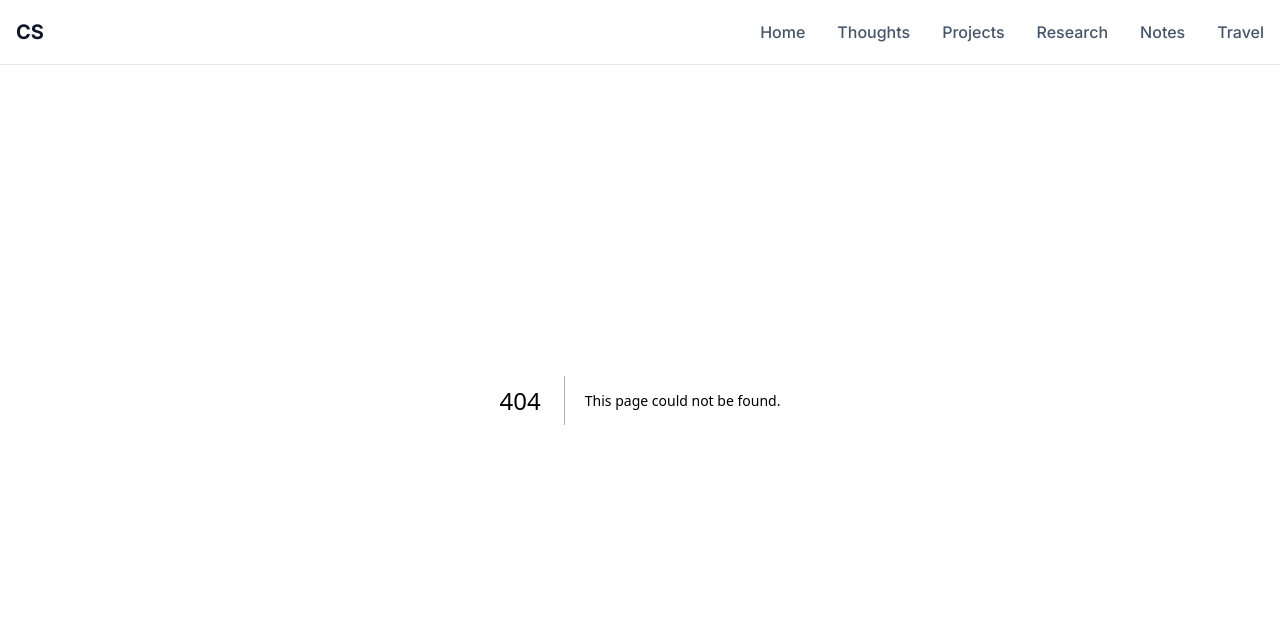
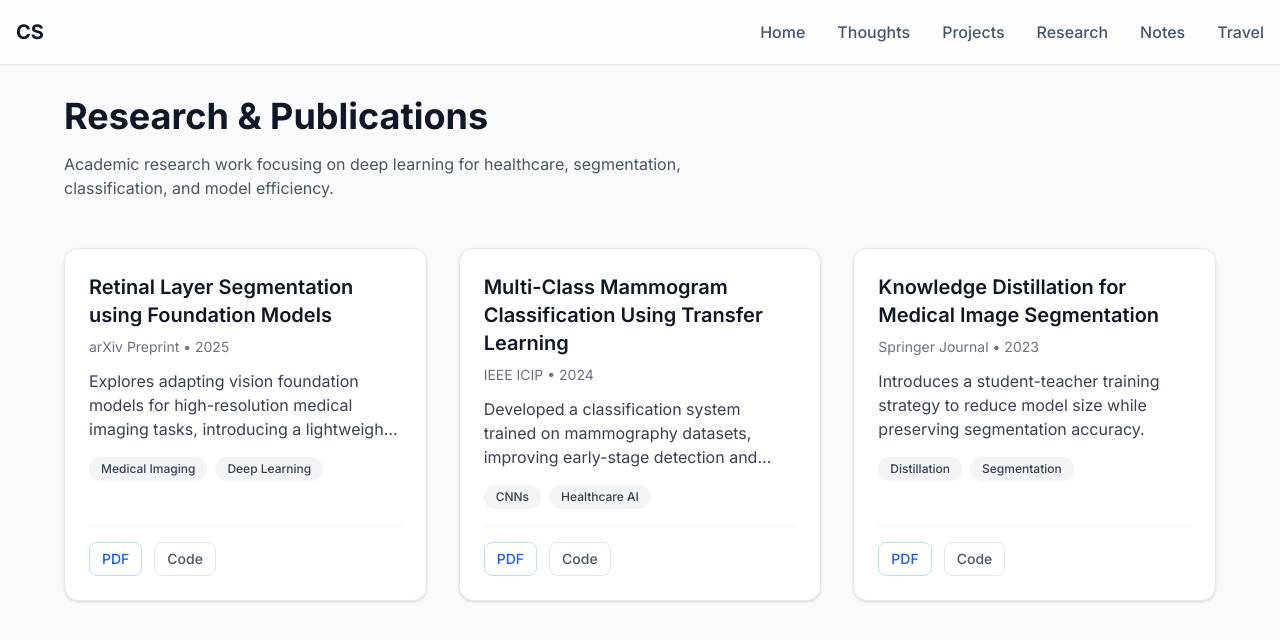
Before and after one commit to csking101/website, a Next.js app in the folder my-portfolio/: page /research in a window 1280 px wide. Before the commit this address had no page. Shown: the top 640 px of the page. Built offline with nearby package versions, Linux system fonts and the light colour scheme.

Commit message:
Added notes and research

```diff
--- /dev/null
+++ b/my-portfolio/app/notes/[slug]/page.tsx
@@ -0,0 +1,46 @@
+import fs from "fs";
+import path from "path";
+import matter from "gray-matter";
+import { remark } from "remark";
+import html from "remark-html";
+import remarkSlug from "remark-slug";
+import remarkToc from "remark-toc";
+import Link from "next/link";
+
+interface NotePageProps {
+  params: Promise<{ slug: string }>;
+}
+
+export default async function NotePage(props: NotePageProps) {
+  const { slug } = await props.params; // ✅ FIX: await params
+
+  const notesDir = path.join(process.cwd(), "content/notes");
+  const filePath = path.join(notesDir, `${slug}.md`);
+  const fileContent = fs.readFileSync(filePath, "utf8");
+
+  const { data, content } = matter(fileContent);
+
+  const processedContent = await remark()
+    .use(remarkSlug)
+    .use(remarkToc, { heading: "Table of Contents" })
+    .use(html)
+    .process(content);
+
+  const htmlContent = processedContent.toString();
+
+  return (
+    <div className="max-w-3xl mx-auto py-12 mt-12">
+      <Link href="/notes" className="text-sm text-gray-400 hover:text-gray-200">
+        ← Back to Notes
+      </Link>
+
+      <h1 className="text-3xl font-bold mt-4">{data.title}</h1>
+      <p className="text-gray-400 text-sm mt-1">{data.date}</p>
+
+      <article
+        className="prose prose-invert mt-8"
+        dangerouslySetInnerHTML={{ __html: htmlContent }}
+      />
+    </div>
+  );
+}
--- /dev/null
+++ b/my-portfolio/app/notes/page.tsx
@@ -0,0 +1,47 @@
+// app/notes/page.tsx
+import NoteCard from "@/components/note-card";
+
+const notes = [
+  {
+    title: "Understanding Attention in Transformers",
+    description:
+      "A quick explanation of query-key-value attention and why it helps models capture context.",
+    date: "2024-06-12",
+    tags: ["Deep Learning", "Transformers"],
+    slug: "attention-in-transformers",
+  },
+  {
+    title: "What is Vector Quantization?",
+    description:
+      "My notes on VQ, codebooks, and how VQ-VAE compresses continuous vectors into discrete tokens.",
+    date: "2024-07-02",
+    tags: ["Representation Learning", "Compression"],
+    slug: "vector-quantization-explained",
+  },
+  {
+    title: "RAG vs Fine-Tuning",
+    description:
+      "When to use RAG instead of fine-tuning large models, trade-offs, cost, and latency.",
+    date: "2024-08-15",
+    tags: ["LLMs", "RAG"],
+    slug: "rag-vs-finetuning",
+  },
+];
+
+export default function NotesPage() {
+  return (
+    <main className="px-6 md:px-16 py-24 bg-gray-50 min-h-screen">
+      <h1 className="text-4xl font-bold text-gray-900 mb-4">Notes</h1>
+      <p className="text-gray-600 max-w-2xl mb-12">
+        A collection of short learnings, explanations, ideas, and references.
+        These are informal and continuously evolving.
+      </p>
+
+      <div className="grid grid-cols-1 md:grid-cols-2 lg:grid-cols-3 gap-8">
+        {notes.map((note, index) => (
+          <NoteCard key={index} {...note} />
+        ))}
+      </div>
+    </main>
+  );
+}
--- /dev/null
+++ b/my-portfolio/app/research/page.tsx
@@ -0,0 +1,55 @@
+// app/research/page.tsx
+import ResearchCard from "@/components/research-card";
+
+const research = [
+  {
+    title: "Retinal Layer Segmentation using Foundation Models",
+    venue: "arXiv Preprint",
+    year: "2025",
+    description:
+      "Explores adapting vision foundation models for high-resolution medical imaging tasks, introducing a lightweight fine-tuning pipeline.",
+    pdf: "#",
+    code: "#",
+    tags: ["Medical Imaging", "Deep Learning"],
+  },
+  {
+    title: "Multi-Class Mammogram Classification Using Transfer Learning",
+    venue: "IEEE ICIP",
+    year: "2024",
+    description:
+      "Developed a classification system trained on mammography datasets, improving early-stage detection and interpretability with Grad-CAM.",
+    pdf: "#",
+    code: "#",
+    tags: ["CNNs", "Healthcare AI"],
+  },
+  {
+    title: "Knowledge Distillation for Medical Image Segmentation",
+    venue: "Springer Journal",
+    year: "2023",
+    description:
+      "Introduces a student-teacher training strategy to reduce model size while preserving segmentation accuracy.",
+    pdf: "#",
+    code: "#",
+    tags: ["Distillation", "Segmentation"],
+  },
+];
+
+export default function ResearchPage() {
+  return (
+    <main className="px-6 md:px-16 py-24 bg-gray-50 min-h-screen">
+      <h1 className="text-4xl font-bold text-gray-900 mb-4">
+        Research & Publications
+      </h1>
+      <p className="text-gray-600 max-w-2xl mb-12">
+        Academic research work focusing on deep learning for healthcare,
+        segmentation, classification, and model efficiency.
+      </p>
+
+      <div className="grid grid-cols-1 md:grid-cols-2 lg:grid-cols-3 gap-8">
+        {research.map((paper, index) => (
+          <ResearchCard key={index} {...paper} />
+        ))}
+      </div>
+    </main>
+  );
+}
--- /dev/null
+++ b/my-portfolio/components/note-card.tsx
@@ -0,0 +1,49 @@
+// components/note-card.tsx
+import Link from "next/link";
+
+interface NoteCardProps {
+  title: string;
+  description: string;
+  date: string;
+  tags: string[];
+  slug: string;
+}
+
+export default function NoteCard({ title, description, date, tags, slug }: NoteCardProps) {
+  return (
+    <article className="group bg-white rounded-xl shadow-sm hover:shadow-lg transition-all duration-300 border border-gray-200 overflow-hidden flex flex-col">
+      <Link href={`/notes/${slug}`} className="flex flex-col h-full p-6">
+        {/* Title */}
+        <h2 className="text-lg font-semibold text-gray-900 mb-2 group-hover:text-blue-600 transition-colors">
+          {title}
+        </h2>
+
+        {/* Description */}
+        <p className="text-gray-600 text-sm mb-4 line-clamp-3">
+          {description}
+        </p>
+
+        {/* Tags */}
+        <div className="flex flex-wrap gap-2 mt-auto">
+          {tags.map(tag => (
+            <span
+              key={tag}
+              className="px-3 py-1 text-xs font-medium bg-gray-100 text-gray-700 rounded-full"
+            >
+              {tag}
+            </span>
+          ))}
+        </div>
+
+        {/* Date */}
+        <time className="block text-xs text-gray-400 mt-4">
+          {new Date(date).toLocaleDateString("en-US", {
+            month: "short",
+            day: "numeric",
+            year: "numeric"
+          })}
+        </time>
+      </Link>
+    </article>
+  );
+}
--- /dev/null
+++ b/my-portfolio/components/research-card.tsx
@@ -0,0 +1,78 @@
+// components/research-card.tsx
+import Link from "next/link";
+
+interface ResearchCardProps {
+  title: string;
+  venue: string;
+  year: string;
+  description: string;
+  pdf?: string;
+  code?: string;
+  tags?: string[];
+  slug?: string; // optional if later you want details page
+}
+
+export default function ResearchCard({
+  title,
+  venue,
+  year,
+  description,
+  pdf,
+  code,
+  tags = [],
+}: ResearchCardProps) {
+  return (
+    <article className="group bg-white rounded-xl shadow-sm hover:shadow-xl transition-all duration-300 border border-gray-200 overflow-hidden flex flex-col">
+      <div className="flex flex-col h-full p-6">
+        {/* Title */}
+        <h2 className="text-xl font-semibold text-gray-900 mb-2 group-hover:text-blue-600 transition-colors">
+          {title}
+        </h2>
+
+        {/* Venue + Year */}
+        <p className="text-sm text-gray-500 mb-3">
+          {venue} • {year}
+        </p>
+
+        {/* Description */}
+        <p className="text-gray-700 mb-4 line-clamp-3">{description}</p>
+
+        {/* Tags */}
+        {tags.length > 0 && (
+          <div className="flex flex-wrap gap-2 mb-4">
+            {tags.map((tag) => (
+              <span
+                key={tag}
+                className="px-3 py-1 text-xs font-medium bg-gray-100 text-gray-700 rounded-full"
+              >
+                {tag}
+              </span>
+            ))}
+          </div>
+        )}
+
+        {/* Footer Buttons */}
+        <div className="mt-auto pt-4 border-t border-gray-100 flex gap-3">
+          {pdf && (
+            <Link
+              href={pdf}
+              target="_blank"
+              className="px-3 py-1.5 text-sm font-medium rounded-md text-blue-600 border border-blue-200 hover:bg-blue-50 transition"
+            >
+              PDF
+            </Link>
+          )}
+          {code && (
+            <Link
+              href={code}
+              target="_blank"
+              className="px-3 py-1.5 text-sm font-medium rounded-md text-gray-600 border border-gray-200 hover:bg-gray-50 transition"
+            >
+              Code
+            </Link>
+          )}
+        </div>
+      </div>
+    </article>
+  );
+}
--- /dev/null
+++ b/my-portfolio/content/notes/attention-in-transformers.md
@@ -0,0 +1,13 @@
+---
+title: "Understanding Attention in Transformers"
+date: "2024-06-12"
+tags: ["Deep Learning", "Transformers"]
+---
+
+# Title Here
+
+## Table of Contents
+
+## Section One
+
+Attention allows a model to weigh the relevance of different parts of the input sequence...
--- a/my-portfolio/package.json
+++ b/my-portfolio/package.json
@@ -23,6 +23,10 @@
     "next": "16.0.1",
     "react": "19.2.0",
     "react-dom": "19.2.0",
+    "remark": "^15.0.1",
+    "remark-html": "^16.0.1",
+    "remark-slug": "^7.0.1",
+    "remark-toc": "^9.0.0",
     "tailwind-merge": "^3.3.1"
   },
   "devDependencies": {
```
Also changed, not shown: 1 other file (tests, documents, lock files or other folders).
